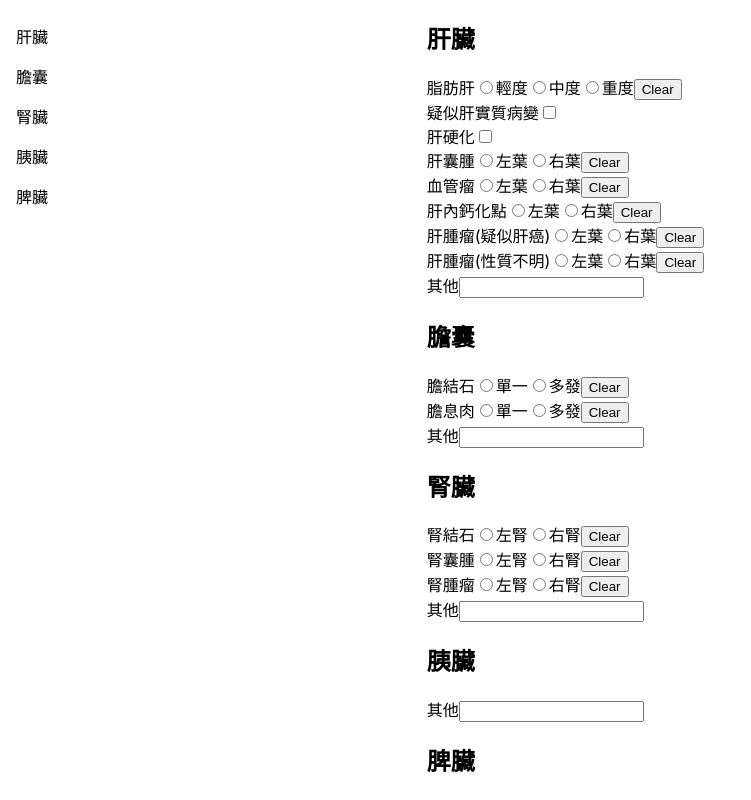
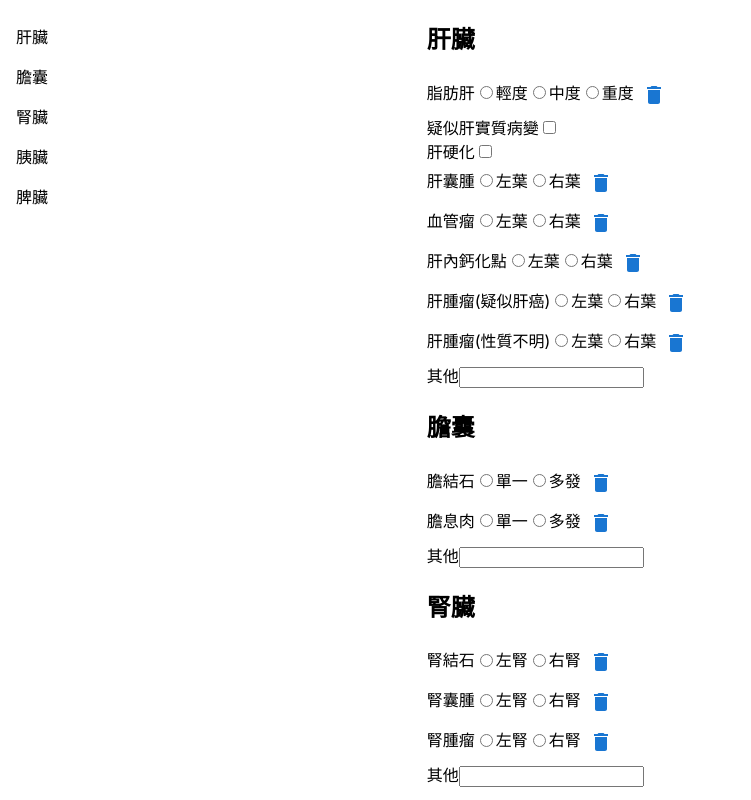
Before and after one commit to Yang-Jiaxiang/React-Mui-Json-to-Form, a React (Create React App) app: page / in a window 1280 px wide. Shown: the top 800 px of the page, without its empty margins (0-751 px from the left). Built offline with nearby package versions, Linux system fonts and the light colour scheme.

Commit message:
DeleteIcon

```diff
--- a/src/Component/Content/index.js
+++ b/src/Component/Content/index.js
@@ -1,4 +1,5 @@
-import { Button } from "@mui/material";
+import { Button, IconButton } from "@mui/material";
+import DeleteIcon from "@mui/icons-material/Delete";
 import React, { useState, useEffect } from "react";
 import { FormData } from "../FormContent";
 import "./style.css";
@@ -26,10 +27,6 @@ const FormContent = (props) => {
                         case "text":
                             return (
                                 <div key={name}>
-                                    {console.log(formJson)}
-                                    {
-                                        //formJson[formTemplate.name]                                                    .content[name]
-                                    }
                                     <label htmlFor={name}>{title}</label>
                                     <input
                                         type="text"
@@ -91,11 +88,15 @@ const FormContent = (props) => {
                                             </>
                                         );
                                     })}
-                                    <input
-                                        type="button"
+
+                                    <IconButton
+                                        color="primary"
+                                        aria-label="upload picture"
+                                        component="span"
                                         onClick={() => clearRadioButtons(name)}
-                                        value="Clear"
-                                    />
+                                    >
+                                        <DeleteIcon />
+                                    </IconButton>
                                 </div>
                             );
 
--- a/src/Component/Content/style.css
+++ b/src/Component/Content/style.css
@@ -1,3 +1,16 @@
-table,tr,td{
+table,
+tr,
+td {
     border: 1px solid
 }
+
+input[type=button] {
+    background-color: white;
+    color: black;
+    border: 2px solid #f44336;
+}
+
+input[type=button]:hover {
+    background-color: #f44336;
+    color: white;
+}
```
